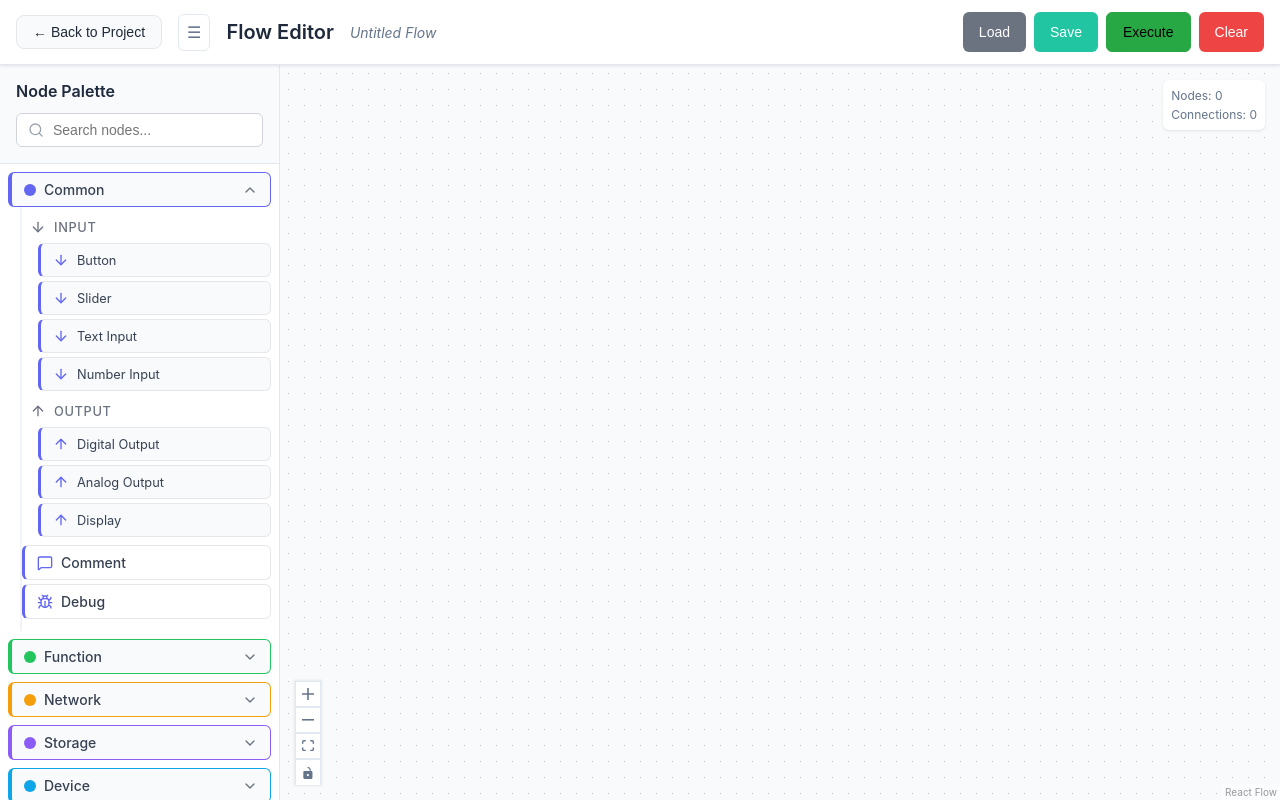
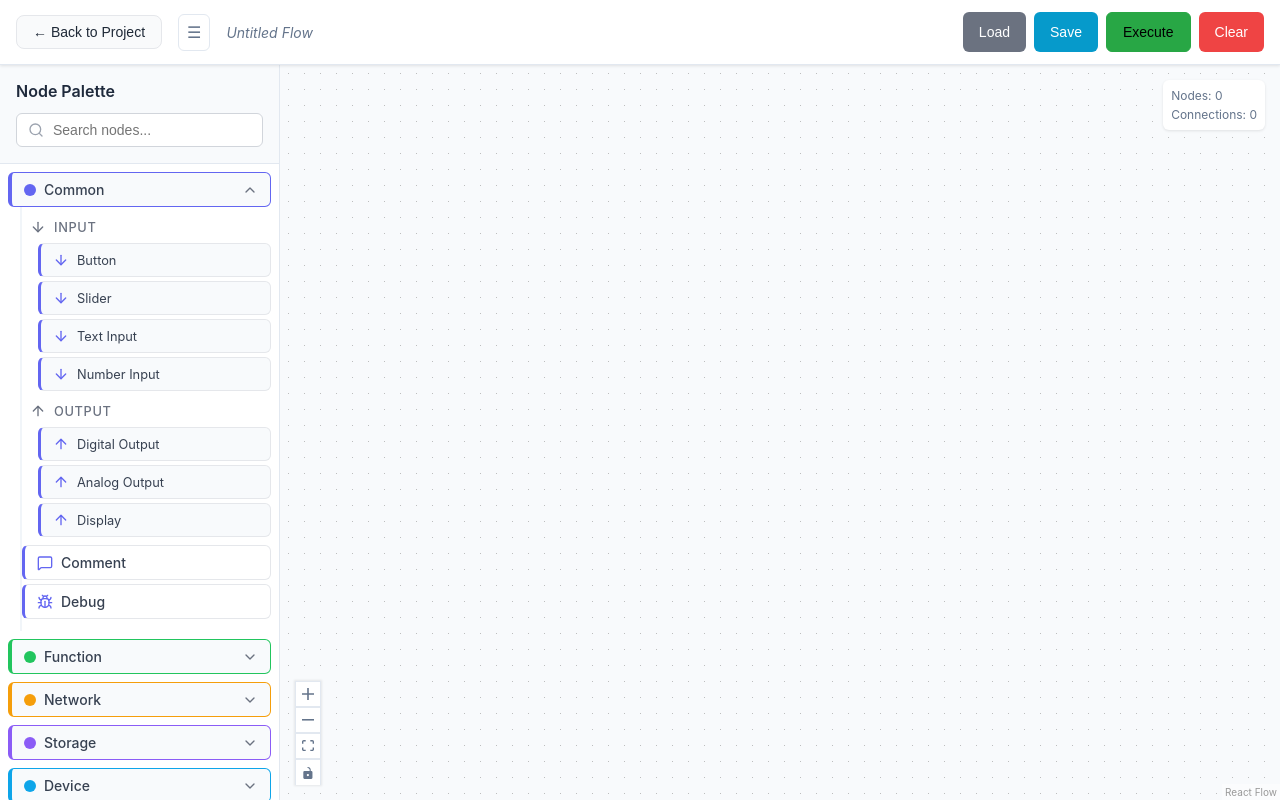
Before and after one commit to kc099/das, a React (Create React App) app: page /flow-editor in a window 1280 px wide. Built offline with nearby package versions, Linux system fonts and the light colour scheme.

Commit message:
changed styles

```diff
--- a/src/index.css
+++ b/src/index.css
@@ -4,9 +4,9 @@
   --header-height: 48px;
 
   /* Primary Theme Colors */
-  --primary-color: #22c5a2;
-  --primary-hover: #16a397;
-  --primary-light: #2ba019;
+  --primary-color: #069acb;
+  --primary-hover: #0bbff6;
+  --primary-light: #0bbff6;
 
   /* Gradient Colors */
   --gradient-start: #069acb;
--- a/src/pages/FlowEditor.js
+++ b/src/pages/FlowEditor.js
@@ -303,7 +303,7 @@ function FlowEditor() {
           >
             ☰
           </button>
-          <h1>Flow Editor</h1>
+          {/* <h1>Flow Editor</h1> */}
           {isEditingName ? (
             <input
               className="flow-name-input"
```
